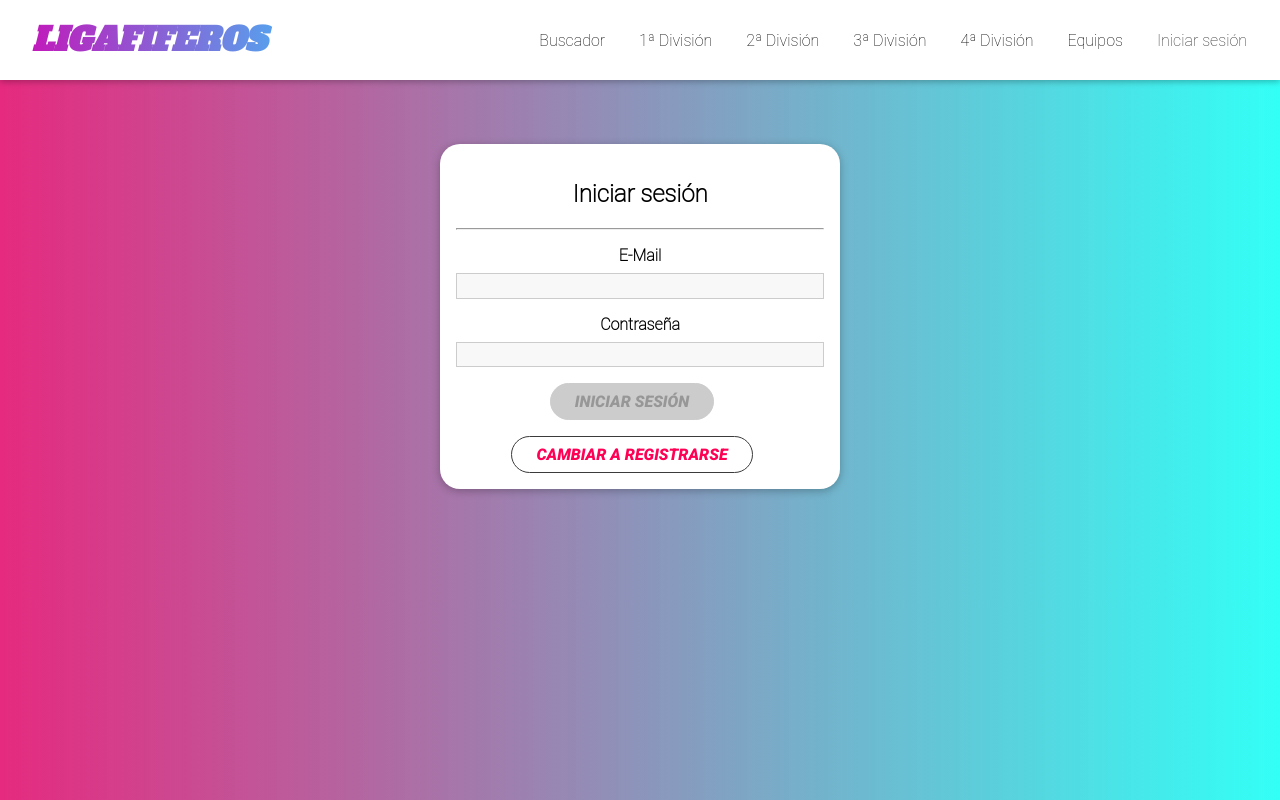
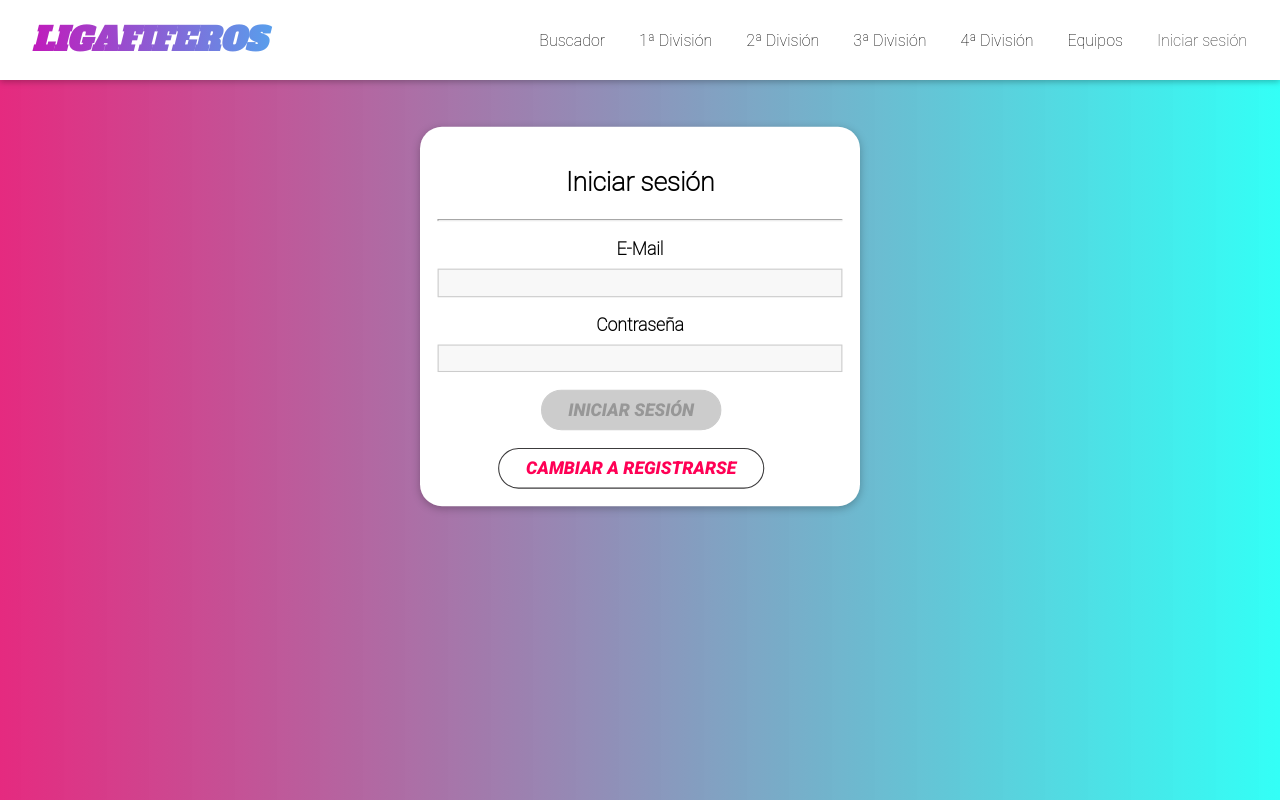
Before and after one commit to ISUAQDAW2/liga-frontend, a React (Create React App) app: page /auth in a window 1280 px wide. In both pictures the pointer is over the element 640 px from the left and 316 px from the top of the page. Built offline with nearby package versions, Linux system fonts and the light colour scheme.

Commit message:
Search bar included

```diff
--- a/src/players/components/PlayerList.css
+++ b/src/players/components/PlayerList.css
@@ -2,8 +2,8 @@
   list-style: none;
   margin: 1rem auto;
   padding: 0;
-  /* width: 40rem;
-  max-width: 80rem; */
+  /* width: 40rem;*/
+  /* max-width: 80rem; */
   display: flex;
   flex-wrap: wrap;
   flex-direction: row;
--- a/src/shared/components/UIElements/Card.css
+++ b/src/shared/components/UIElements/Card.css
@@ -10,4 +10,16 @@
   -moz-border-radius: 20px;
   -ms-border-radius: 20px;
   -o-border-radius: 20px;
+  transition: transform 0.5s !important;
+  -webkit-transition: transform 0.5s !important;
+  -moz-transition: transform 0.5s !important;
+  -ms-transition: transform 0.5s !important;
+  -o-transition: transform 0.5s !important;
 }
+.card:hover {
+  transform: scale(1.1) !important;
+  -webkit-transform: scale(1.1) !important;
+  -moz-transform: scale(1.1) !important;
+  -ms-transform: scale(1.1) !important;
+  -o-transform: scale(1.1) !important;
+}
```
